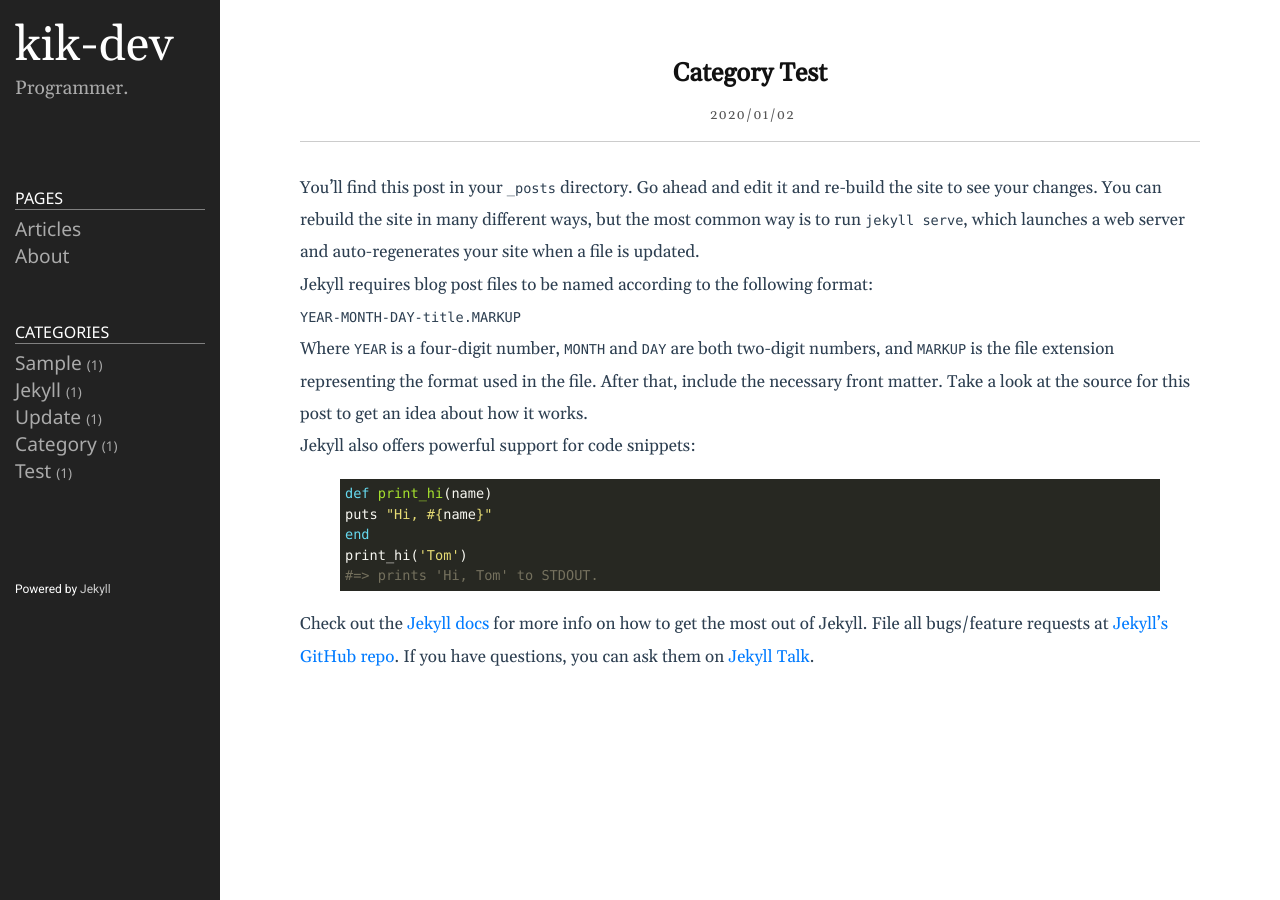
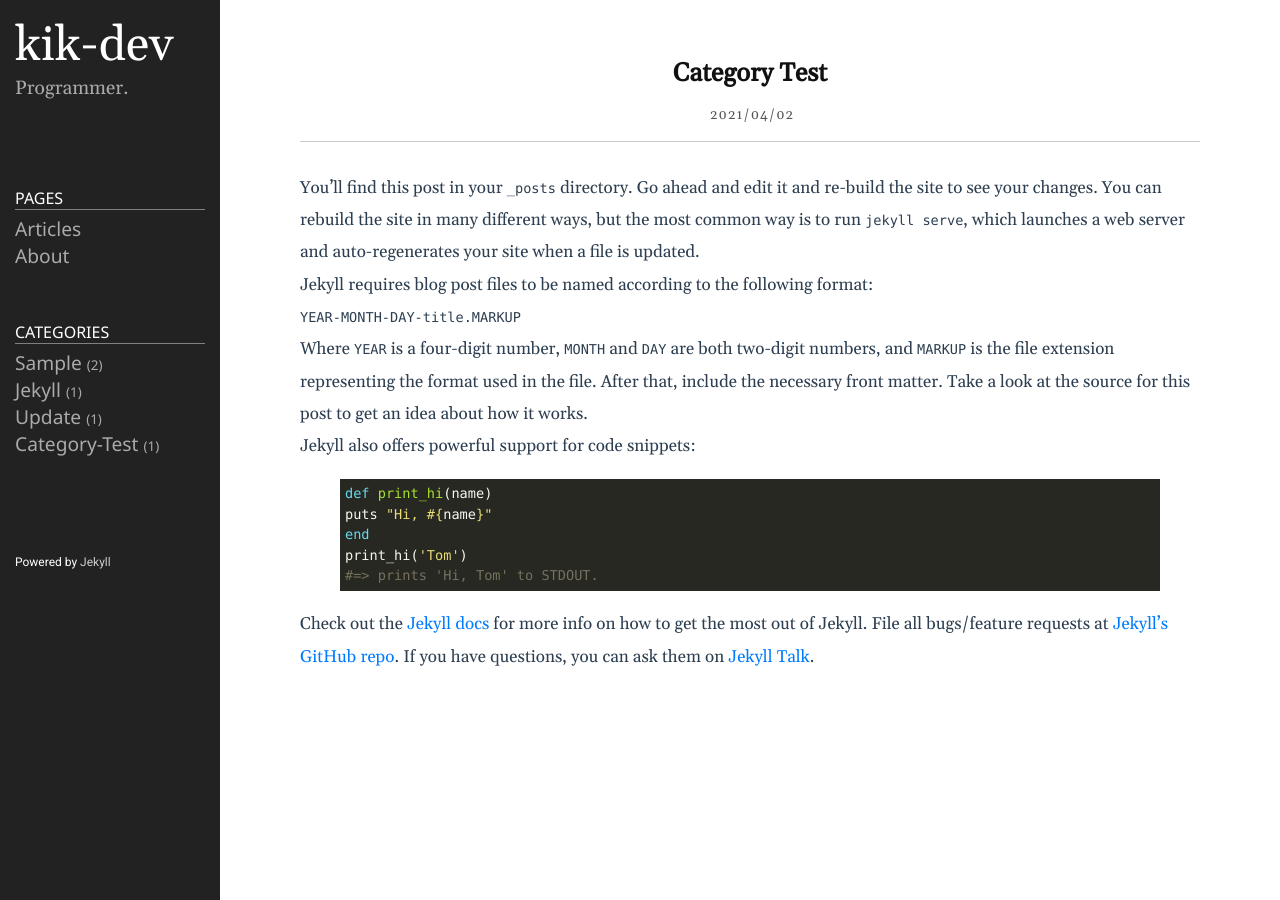
Before and after one commit to eastsideod/eastsideod.github.io, a Jekyll site: the page built from _posts/2021-04-03-category-test.post1.markdown, in a window 1280 px wide. Built offline with Jekyll 4.4.1, drawn with Linux system fonts in a browser that asks for light colours.

Commit message:
modify category in category test

```diff
--- a/_posts/2021-04-03-category-test.post1.markdown
+++ b/_posts/2021-04-03-category-test.post1.markdown
@@ -1,8 +1,8 @@
 ---
 layout: post
 title: "Category Test"
-date: 2020-01-02 19:31:29 +0900
-categories: Category Test
+date: 2021-04-03 00:00:00 +0900
+categories: category-test sample
 ---
 
 You’ll find this post in your `_posts` directory. Go ahead and edit it and re-build the site to see your changes. You can rebuild the site in many different ways, but the most common way is to run `jekyll serve`, which launches a web server and auto-regenerates your site when a file is updated.
```
